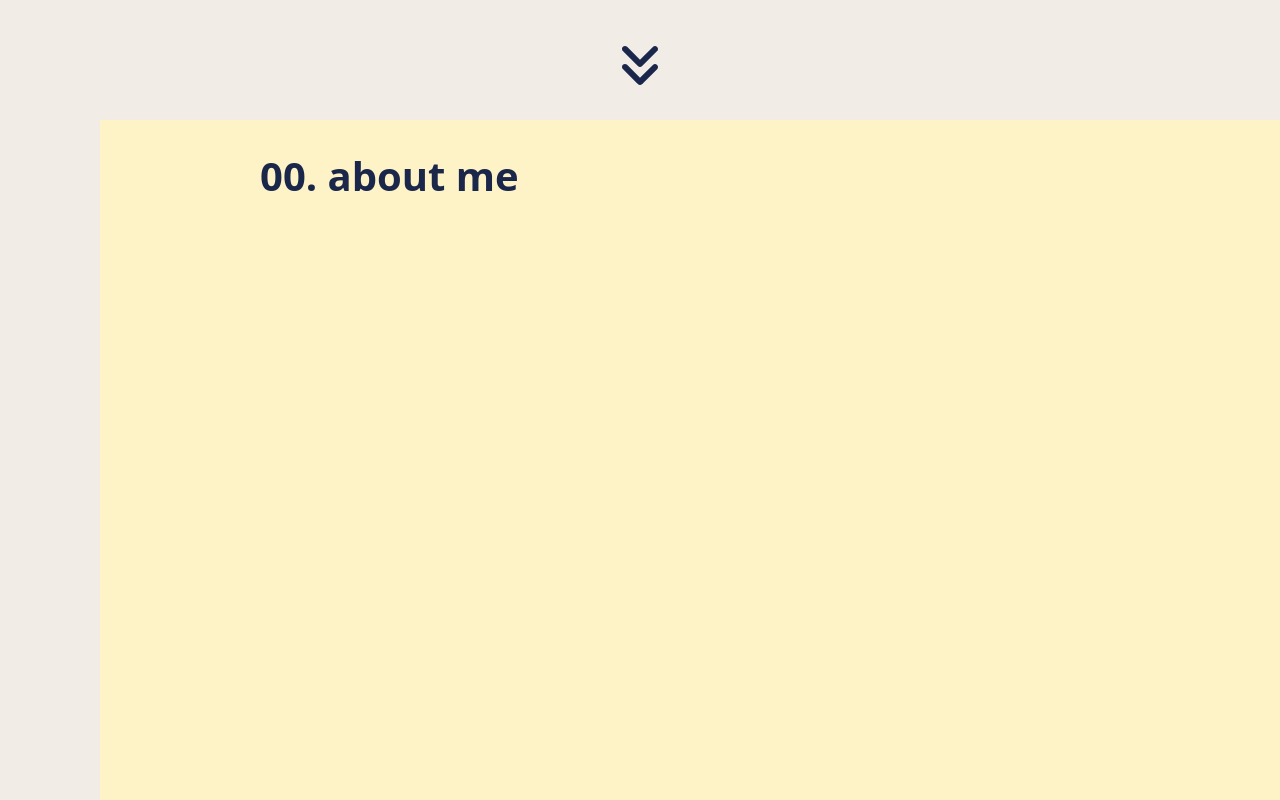
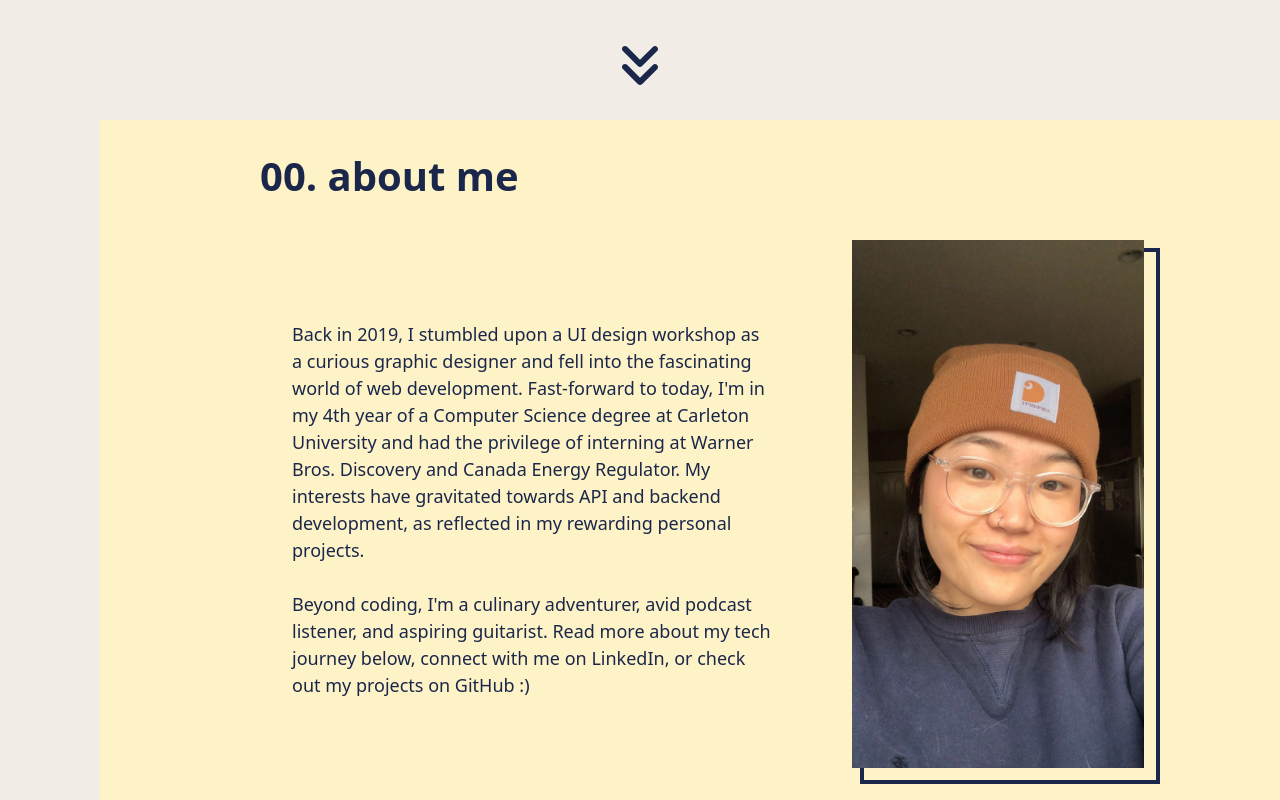
Before and after one commit to kyurijung/portfolio-V2, a React (Vite) app: page / in a window 1280 px wide. Shown: the part 680-1480 px from the top of the page. Built offline with nearby package versions, Linux system fonts and the light colour scheme.

Commit message:
add about me section

```diff
--- a/src/pages/Home.jsx
+++ b/src/pages/Home.jsx
@@ -14,9 +14,31 @@ function Home() {
         <ScrollIcon />
       </div>
 
-      <div id="about" className="h-[calc(100vh-72px)] scroll-mt-18 bg-amber-100">
+      <div id="about" className="scroll-mt-18 bg-amber-100 pt-9 pb-13">
         <div className="">
-          <h2 className="ml-40 mt-9 leading-none text-[40px] font-bold text-[#1A274B]">00. about me</h2>
+          <h2 className="ml-40 leading-none text-[40px] font-bold text-[#1A274B]">00. about me</h2>
+          <div className="flex flex-row ml-48 mt-13 w-214 items-center justify-between">
+            <div className="w-120">
+              <text className="text-[#1A274B] text-[18px]">
+              Back in 2019, I stumbled upon a UI design workshop as a curious graphic designer and fell into the fascinating world of web development.
+              Fast-forward to today, I'm in my 4th year of a Computer Science degree at Carleton University and had the privilege of interning at Warner
+              Bros. Discovery and Canada Energy Regulator. My interests have gravitated towards API and backend development, as reflected in my rewarding
+              personal projects.
+              <br />
+              <br />
+              Beyond coding, I'm a culinary adventurer, avid podcast listener, and aspiring guitarist. Read more about my tech journey below, connect with
+              me on LinkedIn, or check out my projects on GitHub :)
+              </text>
+            </div>
+            <div className="overflow-visible w-fit">
+              <div className="border-4 border-[#1A274B] w-75 h-fit -mr-3 -mb-3">
+                <img
+                  className="w-full relative right-3 bottom-3"
+                  src="/src/assets/images/portrait.png"
+                />
+              </div>
+            </div>
+          </div>
         </div>
       </div>
 
```
